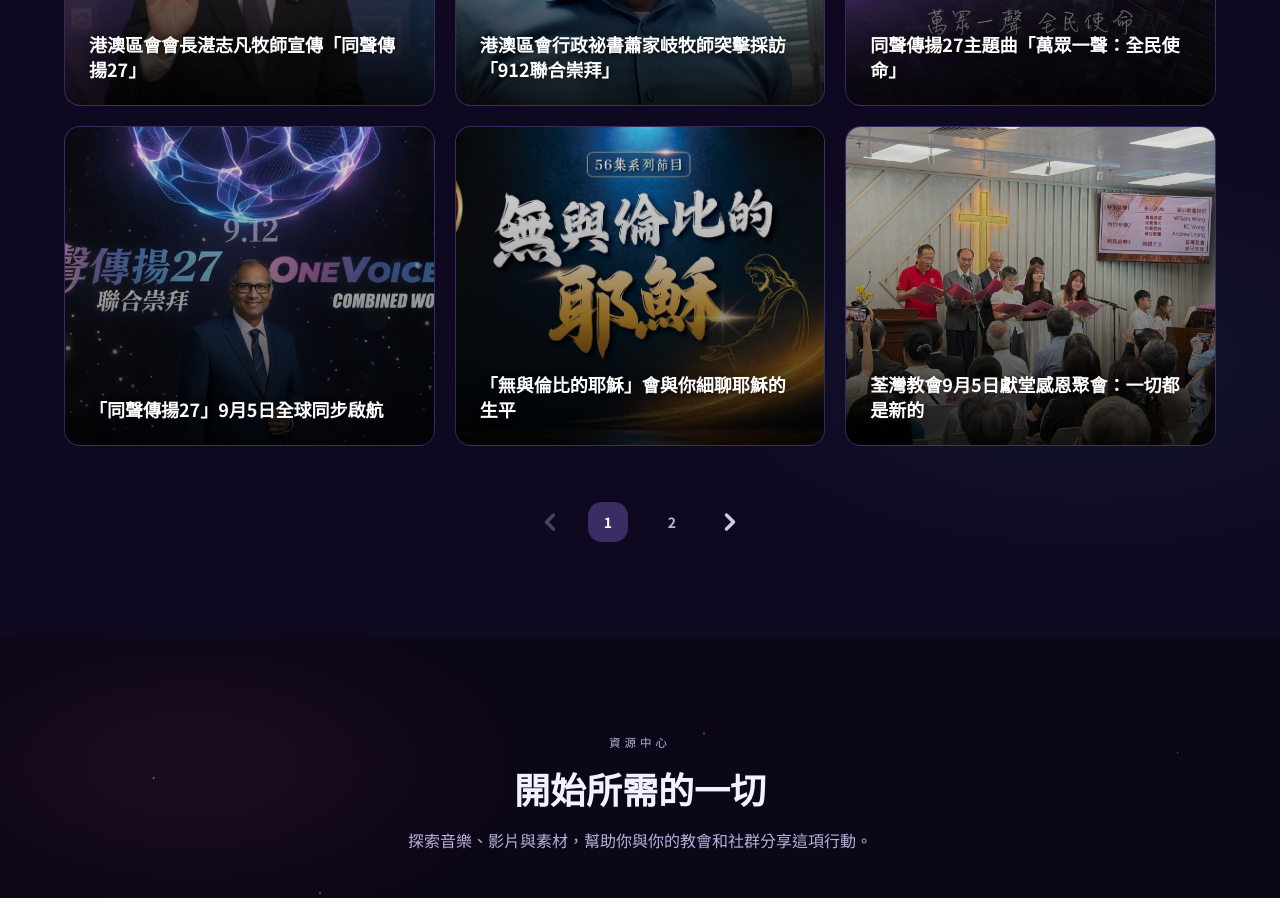
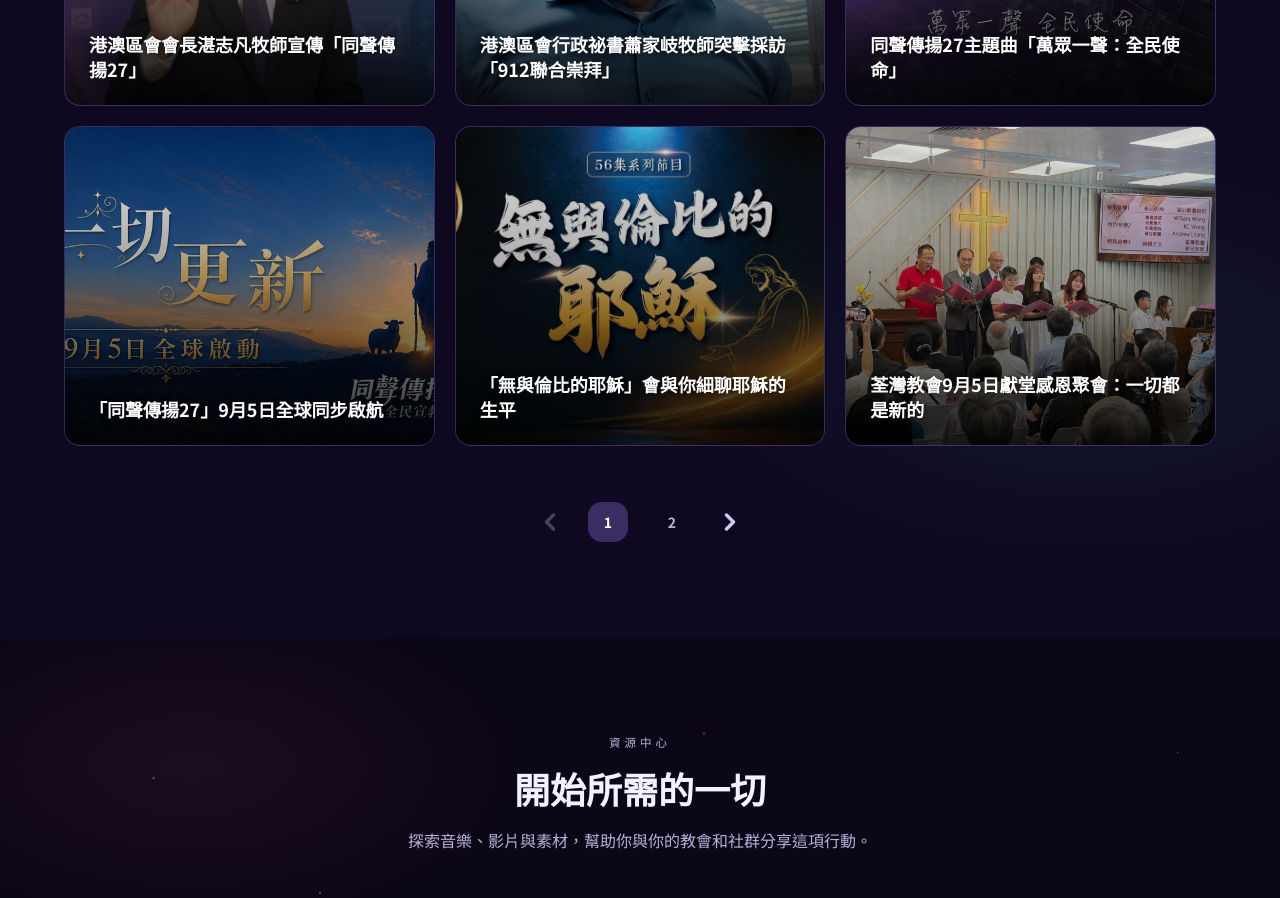
Before and after one commit to hkmc-tommykwok/OneVoice27, a React (Vite) app: page / in a window 1280 px wide. Shown: the part 5200-6098 px from the top of the page. Built offline with nearby package versions, Linux system fonts and the light colour scheme.

Commit message:
Update content.ts

```diff
--- a/src/content.ts
+++ b/src/content.ts
@@ -106,7 +106,7 @@ export const content = {
       {
         title: "「同聲傳揚27」9月5日全球同步啟航",
         href: "https://hkmcadventist.org/%e3%80%8c%e5%90%8c%e8%81%b2%e5%82%b3%e6%8f%9a27%e3%80%8d9%e6%9c%885%e6%97%a5%e5%85%a8%e7%90%83%e5%90%8c%e6%ad%a5%e5%95%9f%e8%88%aa/",
-        image: "news-launch.jpg",
+        image: "news-onevoice27-allthingsnew.jpg",
       },
       {
         title: "「無與倫比的耶穌」會與你細聊耶穌的生平",
```
